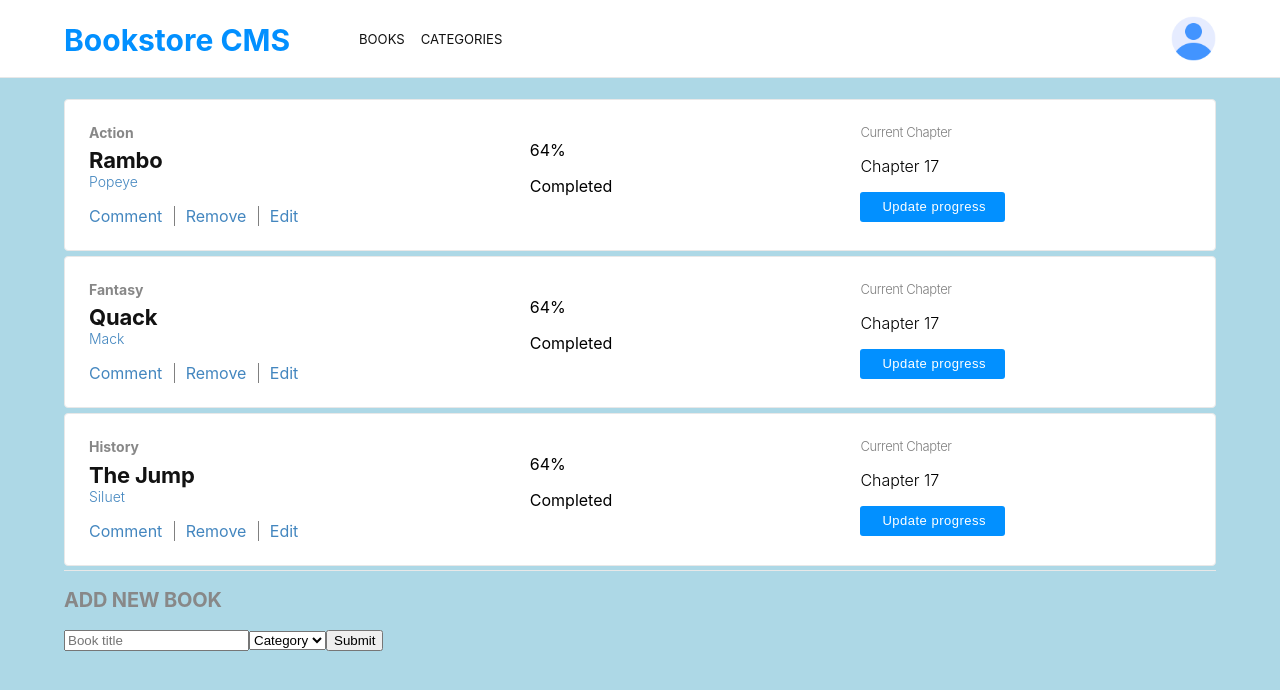
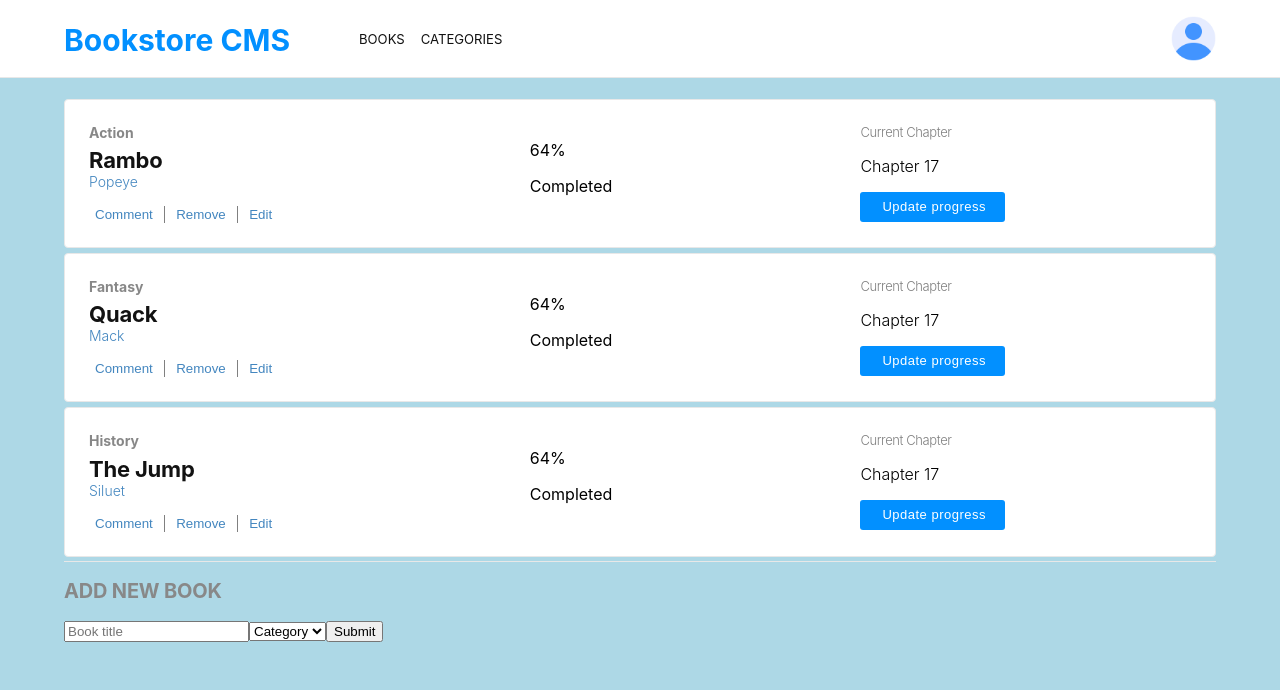
Before and after one commit to Yothu/bookstore-react, a React (Create React App) app: page / in a window 1280 px wide. Shown: the top 690 px of the page. Built offline with nearby package versions, Linux system fonts and the light colour scheme.

Commit message:
Change remove to button

```diff
--- a/src/components/Book.css
+++ b/src/components/Book.css
@@ -1,4 +1,4 @@
-.action-list li + li {
+.action-list button + button {
   border-left: 1px solid gray;
   padding-left: 0.7rem;
 }
--- a/src/components/Book.js
+++ b/src/components/Book.js
@@ -45,15 +45,18 @@ const Book = ({ data }) => {
     color: #4386bf;
   `;
 
-  const Actions = styled.ul`
+  const Actions = styled.div`
     display: flex;
     list-style: none;
     margin: 1rem 0 0 0;
     padding: 0;
   `;
 
-  const Action = styled.li`
+  const Action = styled.button`
     padding-right: 0.7rem;
+    background-color: transparent;
+    cursor: pointer;
+    border: none;
     color: #4386bf;
   `;
 
```
